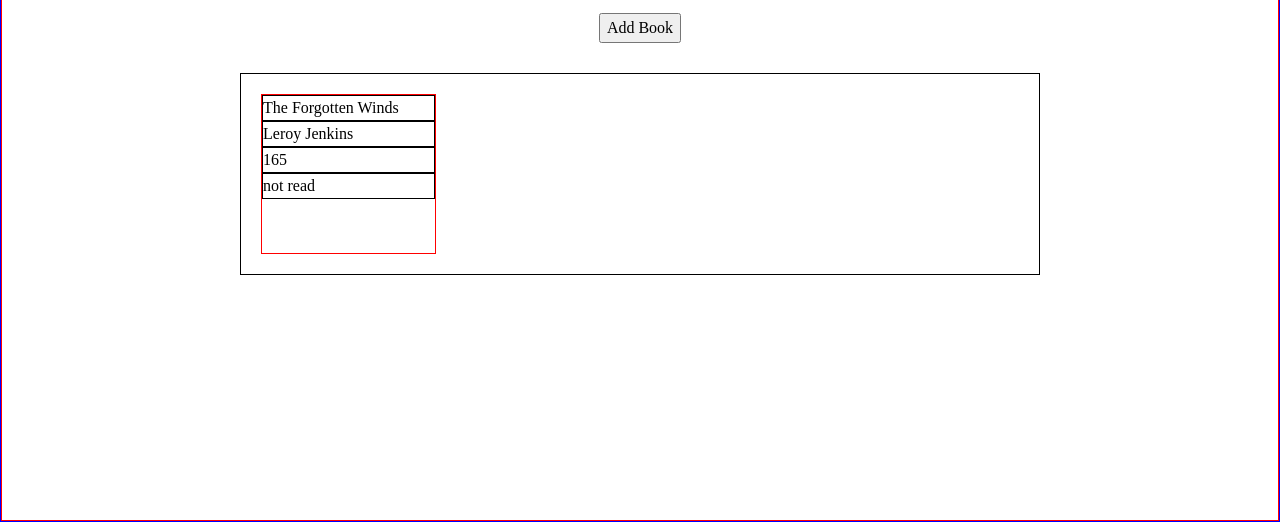
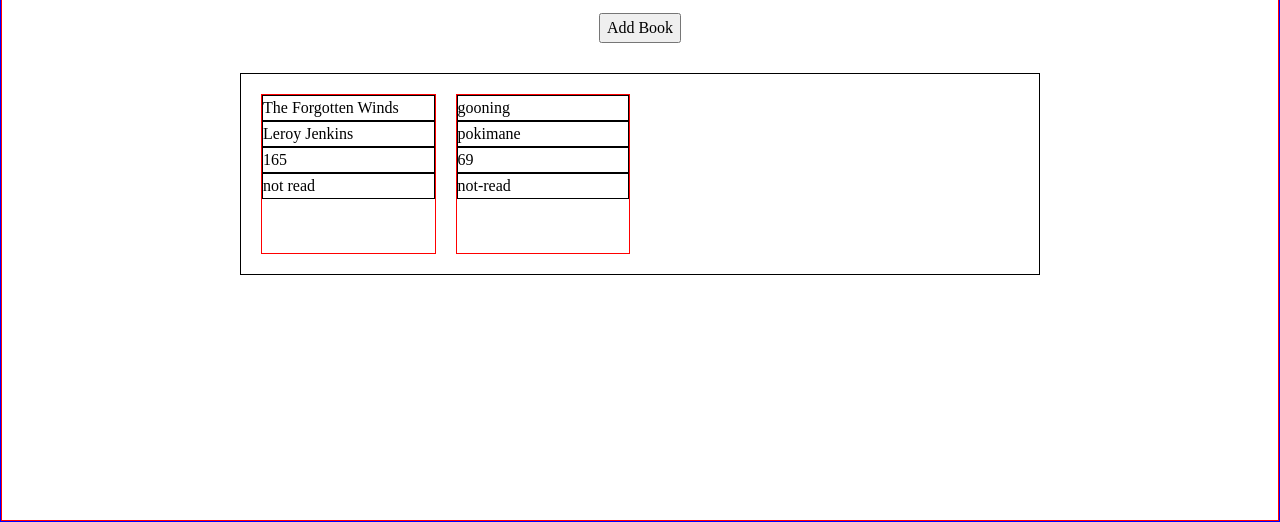
Before and after one commit to TheFutaBandit/library_Odin, a plain HTML site: page code/index.html in a window 1280 px wide. Shown: the part 280-802 px from the top of the page. Drawn offline with nearby package versions, Linux system fonts and the light colour scheme; a web font is replaced by a local one.

Commit message:
Added script functionality s.t. book object gets addded to library

```diff
--- a/code/index.html
+++ b/code/index.html
@@ -9,17 +9,20 @@
   <link rel="preconnect" href="https://fonts.googleapis.com">
 <link rel="preconnect" href="https://fonts.gstatic.com" crossorigin>
 <link href="https://fonts.googleapis.com/css2?family=Barlow+Condensed:ital,wght@0,100;0,200;0,300;0,400;0,500;0,600;0,700;0,800;0,900;1,100;1,200;1,300;1,400;1,500;1,600;1,700;1,800;1,900&display=swap" rel="stylesheet">
+<script defer src = "script.js"></script>
 </head>
 <body>
   <div class = "container">
     <div class = "header"><p>LIBRARY</p></div>
-    <div class = "add-button"><form><button class = "add">Add Book</form></div>
+    <div class = "add-button">
+      <form><button class = "add">Add Book</form>
+    </div>
     <div class = "library">
       <div class = "book">
-        <div class = "book_name"><p>The Forgotten Winds</p></div>
-        <div class = "book_author"><p>Leroy Jenkins</p></div>
-        <div class = "book_pages"><p>165</p></div>
-        <div class = "book_status"><p>not read</p></div>
+        <div class = "book_name">The Forgotten Winds</div>
+        <div class = "book_author">Leroy Jenkins</div>
+        <div class = "book_pages">165</div>
+        <div class = "book_status">not read</div>
       </div>
     </div>
   </div>
--- /dev/null
+++ b/code/script.js
@@ -0,0 +1,52 @@
+//Initializations
+const container = document.querySelector('.container')
+const header = container.querySelector('.header')
+const library = container.querySelector('.library')
+// const bookItem = library.querySelector('.book')
+
+//Objects
+const myLibrary = [];
+
+//functions
+
+function book(book_name,book_author,book_pages,book_status) {
+    this.book_name = book_name
+    this.book_author = book_author
+    this.book_pages = book_pages
+    this.book_status = book_status
+}
+
+function addBookToLibrary(book) {
+    myLibrary.push(book)
+}
+
+function setBookAttribute(parentNode,nodeName,bookObj) {
+    const element = document.createElement("div");
+    element.classList.add(nodeName);
+    element.textContent = bookObj[nodeName];
+    parentNode.appendChild(element);
+}
+
+function fillBook(bookItem,bookObj) {
+    setBookAttribute(bookItem,"book_name",bookObj);
+    setBookAttribute(bookItem,"book_author",bookObj);
+    setBookAttribute(bookItem,"book_pages",bookObj);
+    setBookAttribute(bookItem,"book_status",bookObj);
+}
+
+
+
+
+//bootup
+
+book1 = new book("gooning","pokimane",69,"not-read");
+
+addBookToLibrary(book1);
+
+
+for(let i = 0; i < myLibrary.length; i++) {
+    const bookItem = document.createElement("div");
+    bookItem.classList.add("book");
+    fillBook(bookItem,myLibrary[i]);
+    library.appendChild(bookItem);
+}
```
